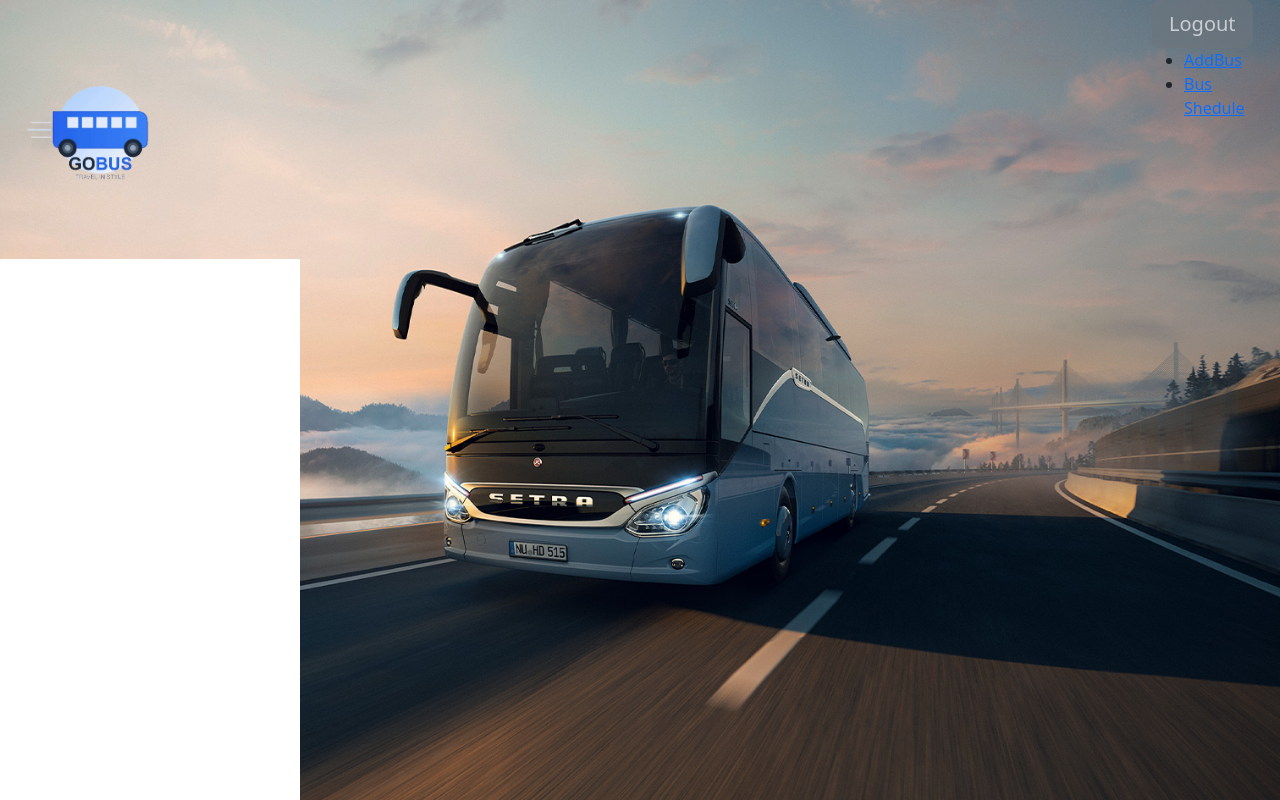
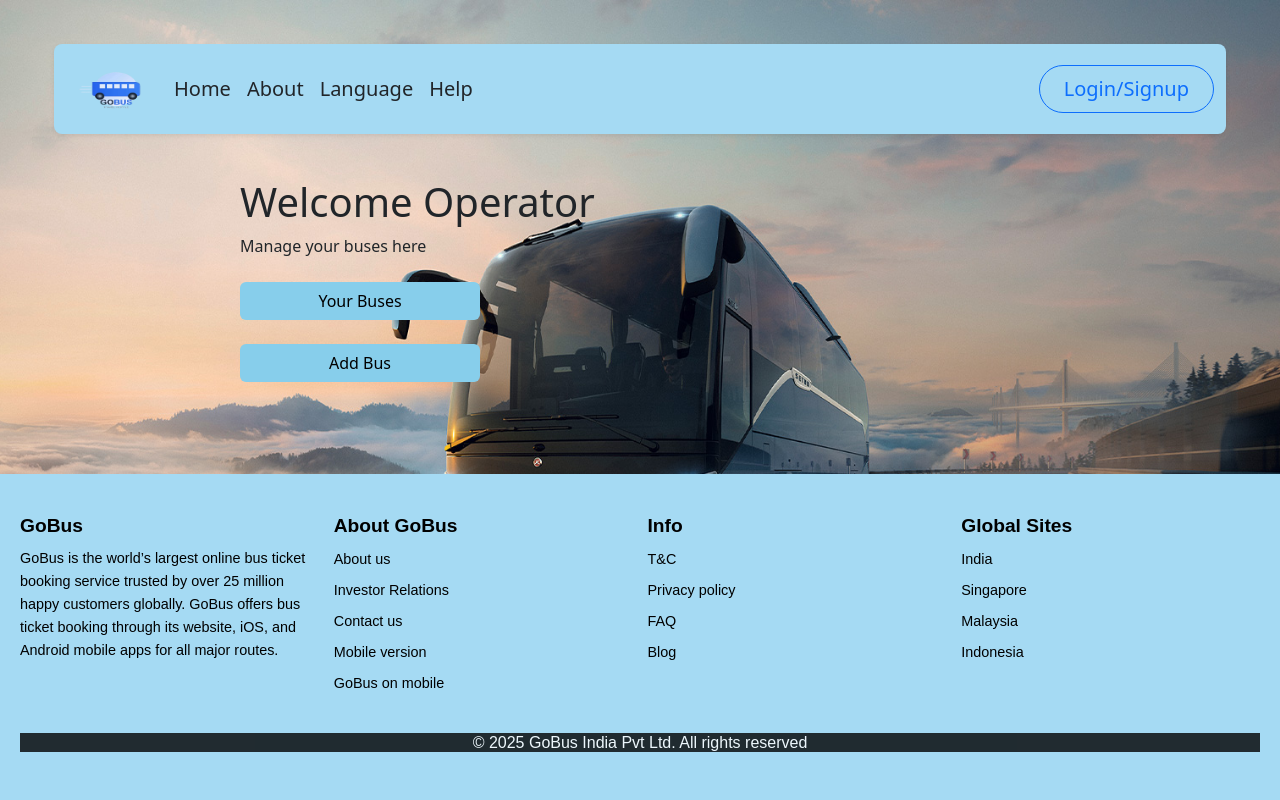
Before and after one commit to Swwapnil8669/Online_Bus_Ticket_booking_System, a React (Create React App) app in the folder go_bus_frontend/: page /OperatorHome in a window 1280 px wide. Built offline with nearby package versions, Linux system fonts and the light colour scheme.

Commit message:
operator home page design with proper navigation

```diff
--- a/go_bus_frontend/src/App.js
+++ b/go_bus_frontend/src/App.js
@@ -11,6 +11,7 @@
 import AddBus from "./View/Bus/AddBus";
 
 import OperatorHome from "./View/operator/OperatorHome";
+import OperatorBuses from './View/Bus/OperatorBuses';
 
 
 
@@ -29,6 +30,7 @@
       <Route path="BusSearch" element={<BusSearch/>}/>
       <Route path="SeatBooking" element={<SeatBooking/>}/>
 <Route path="addBus" element={<AddBus/>}/>
+<Route path="yourBuses" element={<OperatorBuses/>}/>
       </Routes>
 
   );
--- a/go_bus_frontend/src/View/Bus/AddBus.jsx
+++ b/go_bus_frontend/src/View/Bus/AddBus.jsx
@@ -11,7 +11,7 @@
           <BusAmenities />
           <BusSchedules />
           <div className="text-center mt-4">
-            <button className="btn btn-primary">Submit</button>
+            <button className="btn btn-primary" style={{width:"30%"}}>Add Bus</button>
           </div>
         </div>
       </div>
--- /dev/null
+++ b/go_bus_frontend/src/View/Bus/OperatorBuses.jsx
@@ -0,0 +1,9 @@
+const OperatorBuses = ()=>{
+    return (
+        <div className="container">
+            <h2>Operator Buses</h2>
+<p style={{color:"orange"}}>NO BUSES LISTED</p>
+        </div>
+    )
+}
+export default OperatorBuses;
--- a/go_bus_frontend/src/View/Home/Footer.css
+++ b/go_bus_frontend/src/View/Home/Footer.css
@@ -4,8 +4,7 @@
     padding: 40px 20px;
     font-family: Arial, sans-serif;
     margin-top: 50px;
-    margin-left: 10px;
-    margin-right: 10px;
+
     align-items: center;
 
 }
--- /dev/null
+++ b/go_bus_frontend/src/View/Navbar/OperatorNavbar.jsx
@@ -0,0 +1,71 @@
+import { Link } from "react-router-dom";
+import "../user/Navbar.css";
+
+
+export function OperatorNavbar() {
+  return (
+    <div style={{ marginLeft: "30px", marginRight: "30px" }}>
+     <nav className="navbar navbar-expand-lg shadow-sm rounde custom-navbar">
+        <div className="container-fluid">
+          <Link to="/">
+            <img
+              src="/img/GoBuslogo.png"
+              alt="GoBus Logo"
+              width="100"
+              height="100"
+              className="d-inline-block align-top"
+            />
+          </Link>
+
+          <button
+            className="navbar-toggler"
+            type="button"
+            data-bs-toggle="collapse"
+            data-bs-target="#navbarText"
+            aria-controls="navbarText"
+            aria-expanded="false"
+            aria-label="Toggle navigation"
+          >
+            <span className="navbar-toggler-icon"></span>
+          </button>
+
+          <div className="collapse navbar-collapse" id="navbarText">
+            <ul className="navbar-nav me-auto mb-2 mb-lg-0">
+              <li className="nav-item">
+                <Link to="/OperatorHome" className="nav-link text-dark fs-5">
+                  Home
+                </Link>
+              </li>
+              <li className="nav-item">
+                <a className="nav-link text-dark fs-5" href="#">
+                  About
+                </a>
+              </li>
+              <li className="nav-item">
+                <a className="nav-link text-dark fs-5" href="#">
+                  Language
+                </a>
+              </li>
+              <li className="nav-item">
+                <a className="nav-link text-dark fs-5" href="#">
+                  Help
+                </a>
+              </li>
+            </ul>
+
+            <ul className="navbar-nav ms-auto mb-2 mb-lg-0">
+              <li className="nav-item">
+                <Link
+                  to="/login"
+                  className="btn btn-outline-primary fs-5 px-4 py-2 rounded-pill"
+                >
+                  Login/Signup
+                </Link>
+              </li>
+            </ul>
+          </div>
+        </div>
+      </nav>
+    </div>
+  );
+}
--- a/go_bus_frontend/src/View/operator/OperatorHome.jsx
+++ b/go_bus_frontend/src/View/operator/OperatorHome.jsx
@@ -1,26 +1,45 @@
 import React from 'react';
 import './OperatorHome.css';
+import { OperatorNavbar } from './../Navbar/OperatorNavbar';
+import { Link } from 'react-router-dom';
+import Footer from './../Home/Fotter';
 
 function OperatorHome() {
   return (
     <div>
+    <div
+      className="bg"
+      style={{
+        backgroundImage: "url('/img/bus.jpg')",
+        height: "100vh",
+        width: "100%",
+        backgroundSize: "cover",
+        backgroundPosition: "center",
+        backgroundRepeat: "no-repeat",
+      }}
+    ><div className='p-4'>
+      <OperatorNavbar />
+      </div>
+      <div className="content">
+        <h1 className="heading">Welcome Operator</h1>
+        <p className="para">Manage your buses here</p>
 
-      <div className="operator-home">
-      <img src= "./img/bus.jpg" alt="Bus" className="background-image" />
-      <div className="overlay" style={{width:"100px", paddingLeft:"90%"}}>
-      <a href="#" class="btn btn-secondary btn-lg disabled" tabindex="-1" role="button" aria-disabled="true">Logout</a>
-      <ul style={{paddingRight:"20px"}}>
-            <li><a href="" target='t1'>AddBus</a></li>
-            <li><a href="" target='t1'>Bus Shedule</a></li>
-          </ul>
-      </div>
-      <div className="overlay">
-        <img src="./img/GoBuslogo.png" alt="Logo" className="logo" />
-        <div id="d2" style={{backgroundColor:"white",height:"1050px"}}>
-            <iframe id="t1" name='t1' height="100%" width="100%"></iframe>
+        <div className='mt-4' >
+          <Link to="/yourBuses">
+          <button style={{color:"black", backgroundColor:"skyblue", width:"30%"}} className="btn">Your Buses</button>
+          </Link>
+        </div>
+        <div className='mt-4' >
+          <Link to="/addbus">
+          <button style={{color:"black", backgroundColor:"skyblue", width:"30%"}} className="btn">Add Bus</button>
+          </Link>
         </div>
       </div>
-      </div>
+      <div className='fixed-bottom' style={{width:"100%"}} >
+    <Footer/>
+    </div>
+    </div >
+
     </div>
   );
 }
```
Also changed, not shown: 2 other files (tests, documents, lock files or other folders).
